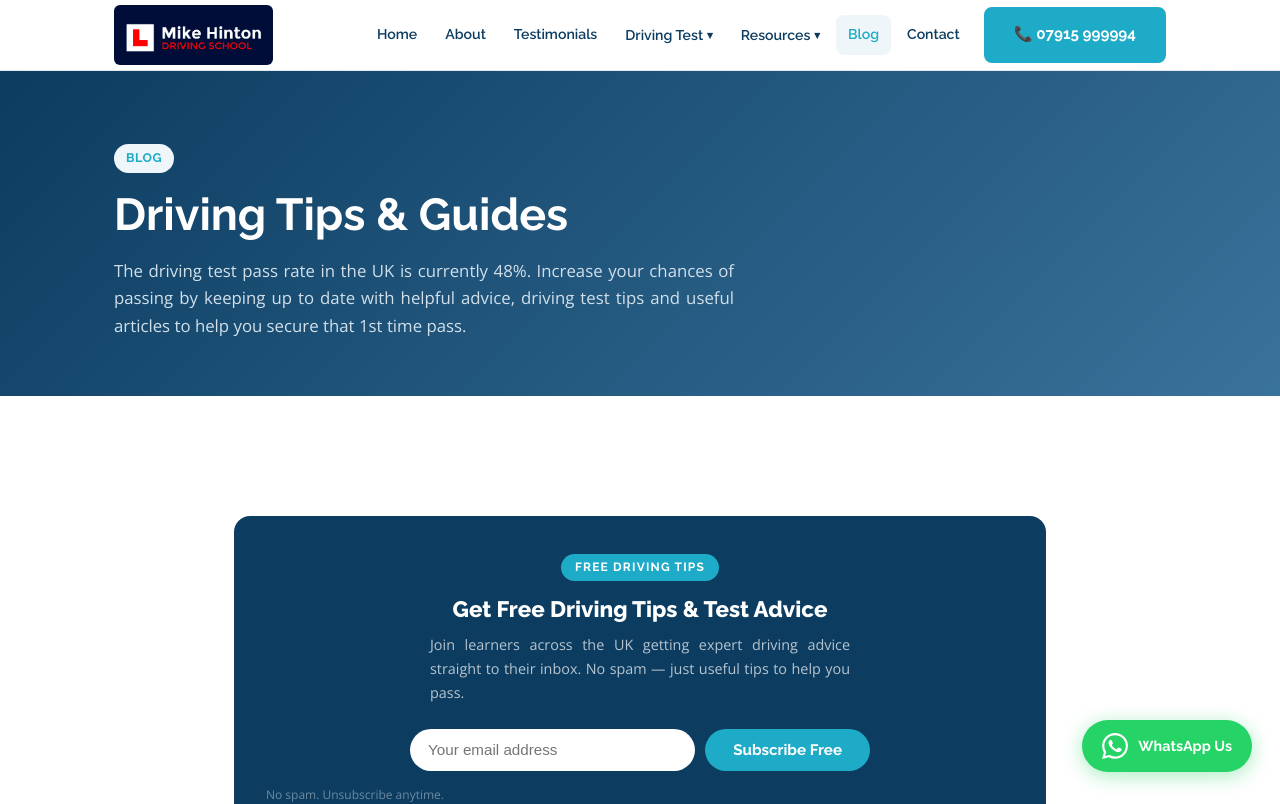
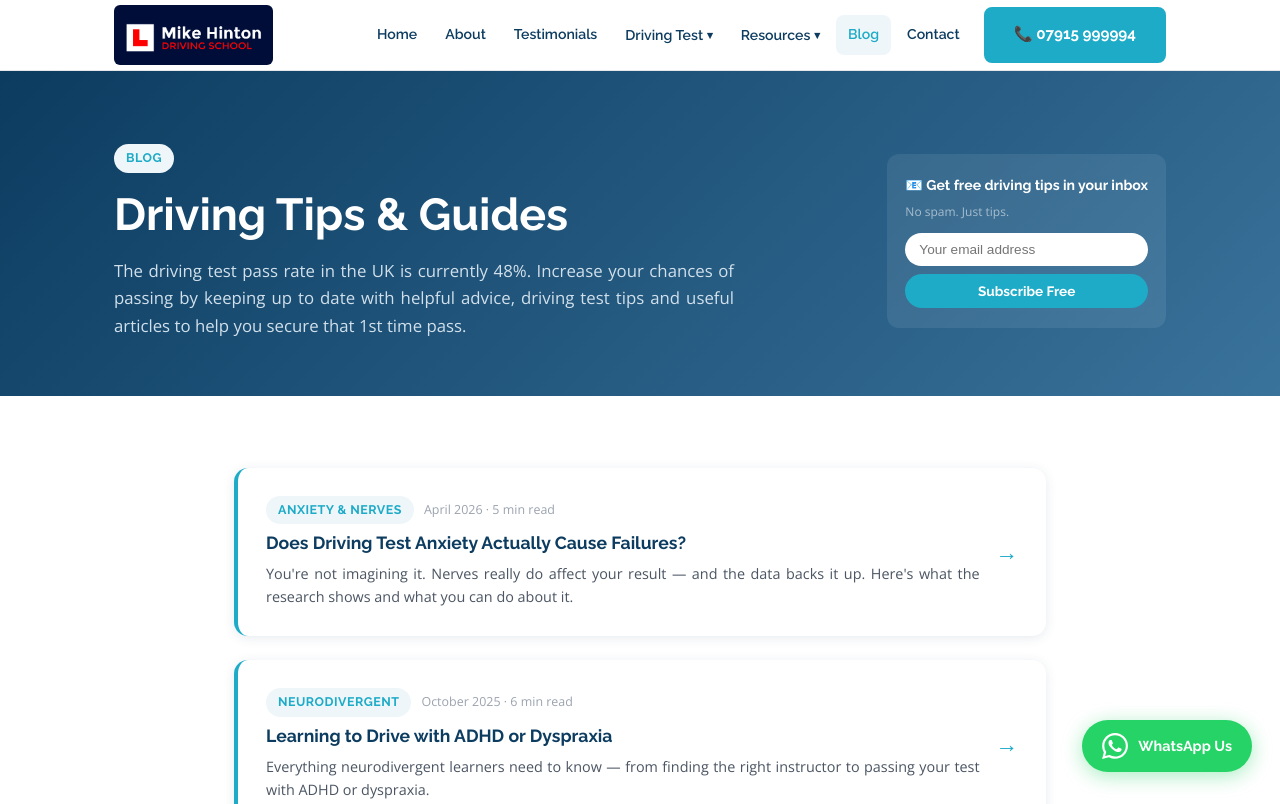
Before and after one commit to mikehinton-wq/mods-website, a React (Vite) app: page /blog in a window 1280 px wide. Shown: the top 804 px of the page. Built offline with nearby package versions, Linux system fonts and the light colour scheme.

Commit message:
Update site

```diff
--- a/src/pages/Blog.jsx
+++ b/src/pages/Blog.jsx
@@ -99,15 +99,45 @@ export default function Blog() {
       </Helmet>
       <section className="page-hero">
         <div className="container">
-          <span className="badge badge-primary" style={{ marginBottom: 14 }}>Blog</span>
-          <h1>Driving Tips &amp; Guides</h1>
-          <p>The driving test pass rate in the UK is currently 48%. Increase your chances of passing by keeping up to date with helpful advice, driving test tips and useful articles to help you secure that 1st time pass.</p>
-        </div>
-      </section>
-
-      <section className="section" style={{ paddingBottom: 0 }}>
-        <div className="container" style={{ maxWidth: 860, margin: '0 auto' }}>
-          <MailchimpSignup />
+          <div style={{ display: 'grid', gridTemplateColumns: '1fr auto', gap: 32, alignItems: 'center', flexWrap: 'wrap' }}>
+            <div>
+              <span className="badge badge-primary" style={{ marginBottom: 14 }}>Blog</span>
+              <h1>Driving Tips &amp; Guides</h1>
+              <p>The driving test pass rate in the UK is currently 48%. Increase your chances of passing by keeping up to date with helpful advice, driving test tips and useful articles to help you secure that 1st time pass.</p>
+            </div>
+            <div style={{ minWidth: 260, maxWidth: 320 }}>
+              <div style={{ background: 'rgba(255,255,255,0.08)', borderRadius: 12, padding: '20px 18px' }}>
+                <p style={{ fontFamily: 'Raleway, sans-serif', fontWeight: 700, fontSize: '0.88rem', color: '#fff', margin: '0 0 4px' }}>
+                  📧 Get free driving tips in your inbox
+                </p>
+                <p style={{ fontSize: '0.75rem', color: 'rgba(255,255,255,0.55)', margin: '0 0 12px' }}>No spam. Just tips.</p>
+                <form
+                  action="https://mikehintondrivingschool.us10.list-manage.com/subscribe/post?u=021425114ac83abbcd145b6c9&id=7850ef83fe&f_id=0006d5e3f0"
+                  method="post"
+                  target="_blank"
+                  style={{ display: 'flex', flexDirection: 'column', gap: 8 }}
+                >
+                  <input
+                    type="email"
+                    name="EMAIL"
+                    placeholder="Your email address"
+                    required
+                    style={{ padding: '9px 14px', borderRadius: 50, border: 'none', fontSize: '0.85rem', outline: 'none', width: '100%' }}
+                  />
+                  <div aria-hidden="true" style={{ position: 'absolute', left: '-5000px' }}>
+                    <input type="text" name="b_021425114ac83abbcd145b6c9_7850ef83fe" tabIndex="-1" defaultValue="" />
+                  </div>
+                  <button type="submit" style={{
+                    background: '#1EABC7', color: '#fff',
+                    fontFamily: 'Raleway, sans-serif', fontWeight: 700, fontSize: '0.85rem',
+                    padding: '9px 18px', borderRadius: 50, border: 'none', cursor: 'pointer',
+                  }}>
+                    Subscribe Free
+                  </button>
+                </form>
+              </div>
+            </div>
+          </div>
         </div>
       </section>
 
```
